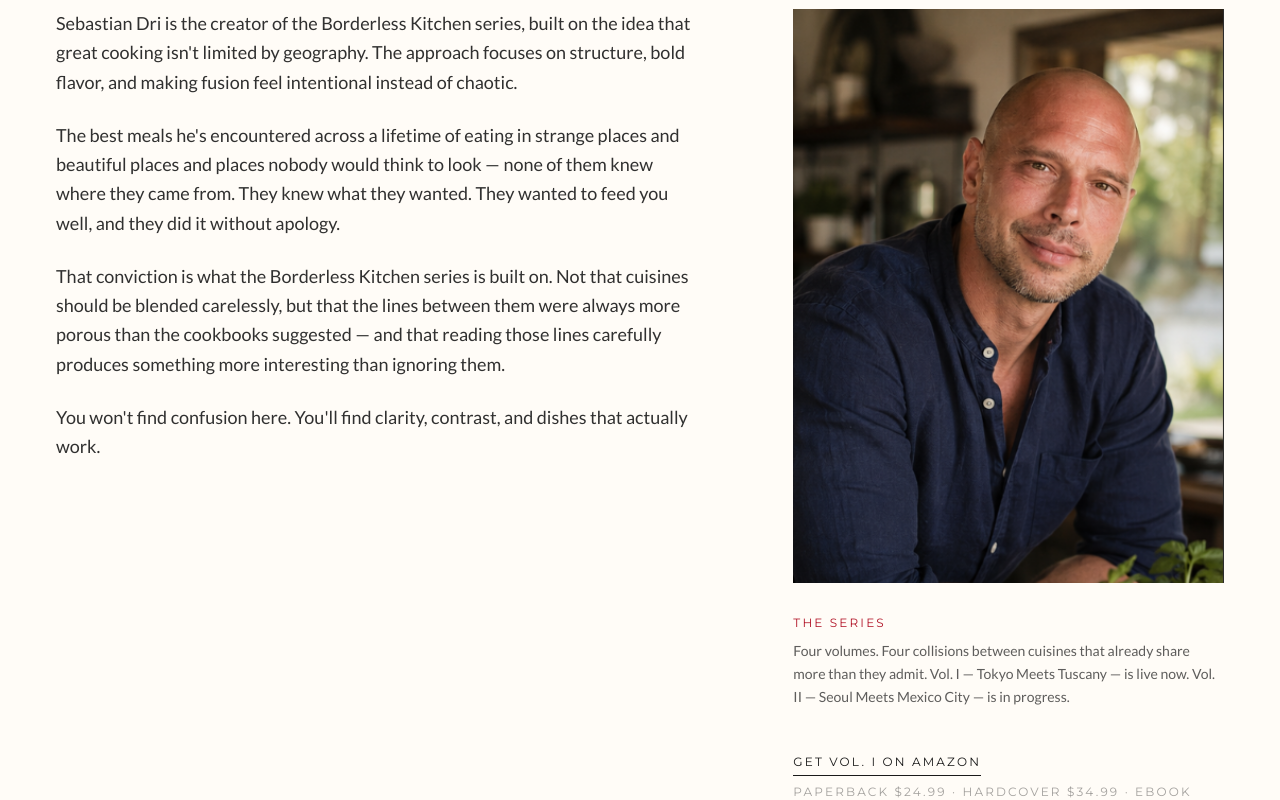
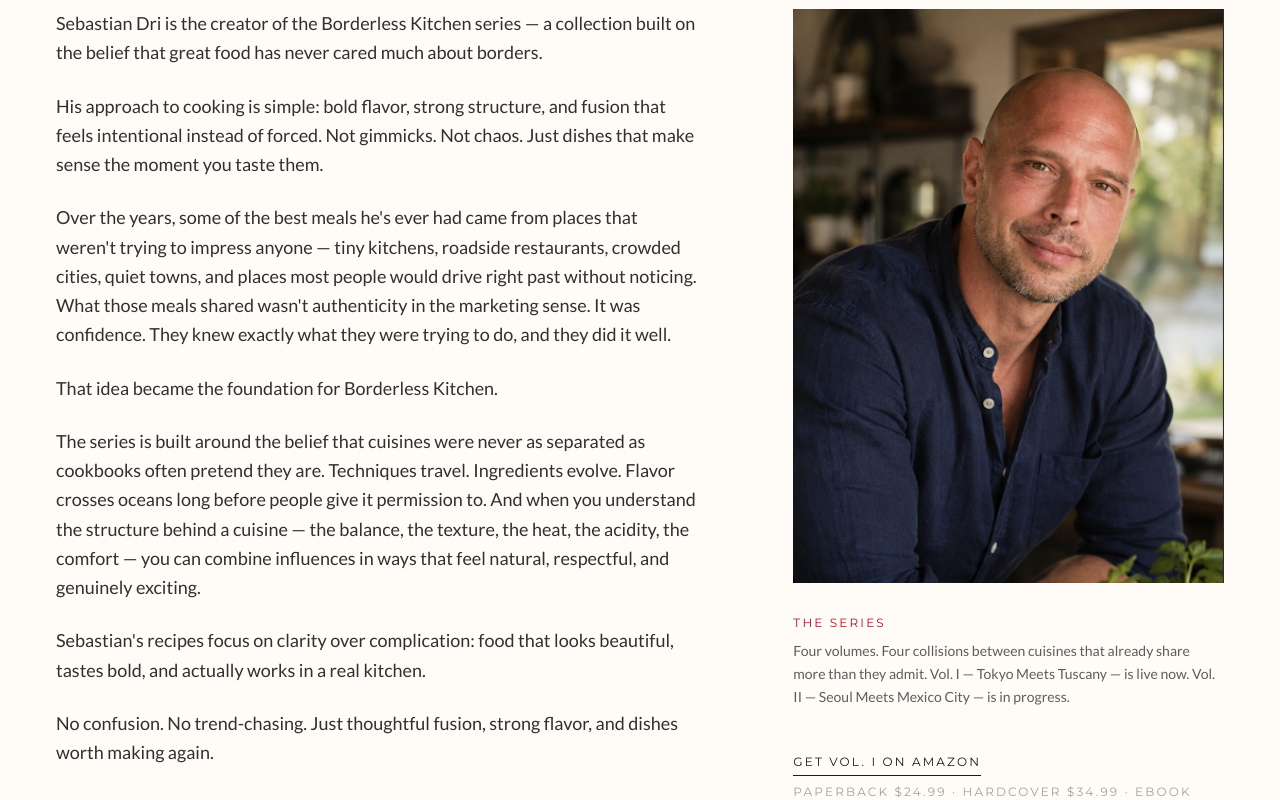
Before and after one commit to Sebas5417/borderless-kitchen, a Next.js app: page /about in a window 1280 px wide. Shown: the part 840-1640 px from the top of the page. Built offline with nearby package versions, Linux system fonts and the light colour scheme; no server answers.

Commit message:
fix: landscape hero image, updated about bio

```diff
--- a/app/about/page.tsx
+++ b/app/about/page.tsx
@@ -51,28 +51,25 @@
               <div className="lg:col-span-7">
                 <div className="max-w-prose space-y-6 font-body text-lg text-ink/90 leading-relaxed">
                   <p>
-                    Sebastian Dri is the creator of the Borderless Kitchen
-                    series, built on the idea that great cooking isn't limited by
-                    geography. The approach focuses on structure, bold flavor, and
-                    making fusion feel intentional instead of chaotic.
+                    Sebastian Dri is the creator of the Borderless Kitchen series — a collection built on the belief that great food has never cared much about borders.
                   </p>
                   <p>
-                    The best meals he's encountered across a lifetime of eating in
-                    strange places and beautiful places and places nobody would
-                    think to look — none of them knew where they came from. They
-                    knew what they wanted. They wanted to feed you well, and they
-                    did it without apology.
+                    His approach to cooking is simple: bold flavor, strong structure, and fusion that feels intentional instead of forced. Not gimmicks. Not chaos. Just dishes that make sense the moment you taste them.
                   </p>
                   <p>
-                    That conviction is what the Borderless Kitchen series is
-                    built on. Not that cuisines should be blended carelessly, but
-                    that the lines between them were always more porous than the
-                    cookbooks suggested — and that reading those lines carefully
-                    produces something more interesting than ignoring them.
+                    Over the years, some of the best meals he's ever had came from places that weren't trying to impress anyone — tiny kitchens, roadside restaurants, crowded cities, quiet towns, and places most people would drive right past without noticing. What those meals shared wasn't authenticity in the marketing sense. It was confidence. They knew exactly what they were trying to do, and they did it well.
                   </p>
                   <p>
-                    You won't find confusion here. You'll find clarity, contrast,
-                    and dishes that actually work.
+                    That idea became the foundation for Borderless Kitchen.
+                  </p>
+                  <p>
+                    The series is built around the belief that cuisines were never as separated as cookbooks often pretend they are. Techniques travel. Ingredients evolve. Flavor crosses oceans long before people give it permission to. And when you understand the structure behind a cuisine — the balance, the texture, the heat, the acidity, the comfort — you can combine influences in ways that feel natural, respectful, and genuinely exciting.
+                  </p>
+                  <p>
+                    Sebastian's recipes focus on clarity over complication: food that looks beautiful, tastes bold, and actually works in a real kitchen.
+                  </p>
+                  <p>
+                    No confusion. No trend-chasing. Just thoughtful fusion, strong flavor, and dishes worth making again.
                   </p>
                 </div>
               </div>
--- a/app/page.tsx
+++ b/app/page.tsx
@@ -41,8 +41,8 @@
           label: "Read the first volume → Tokyo Meets Tuscany",
           href: "/books/tokyo-meets-tuscany",
         }}
-        src="/images/hero-chef.png"
-        alt="Sebastian Dri cooking in a professional kitchen — steam rising from a cast iron pan."
+        src="/images/recipe-udon-burrata.jpg"
+        alt="Udon meets burrata — a Borderless Kitchen dish."
         objectPosition="object-center"
         priority
       />
```
